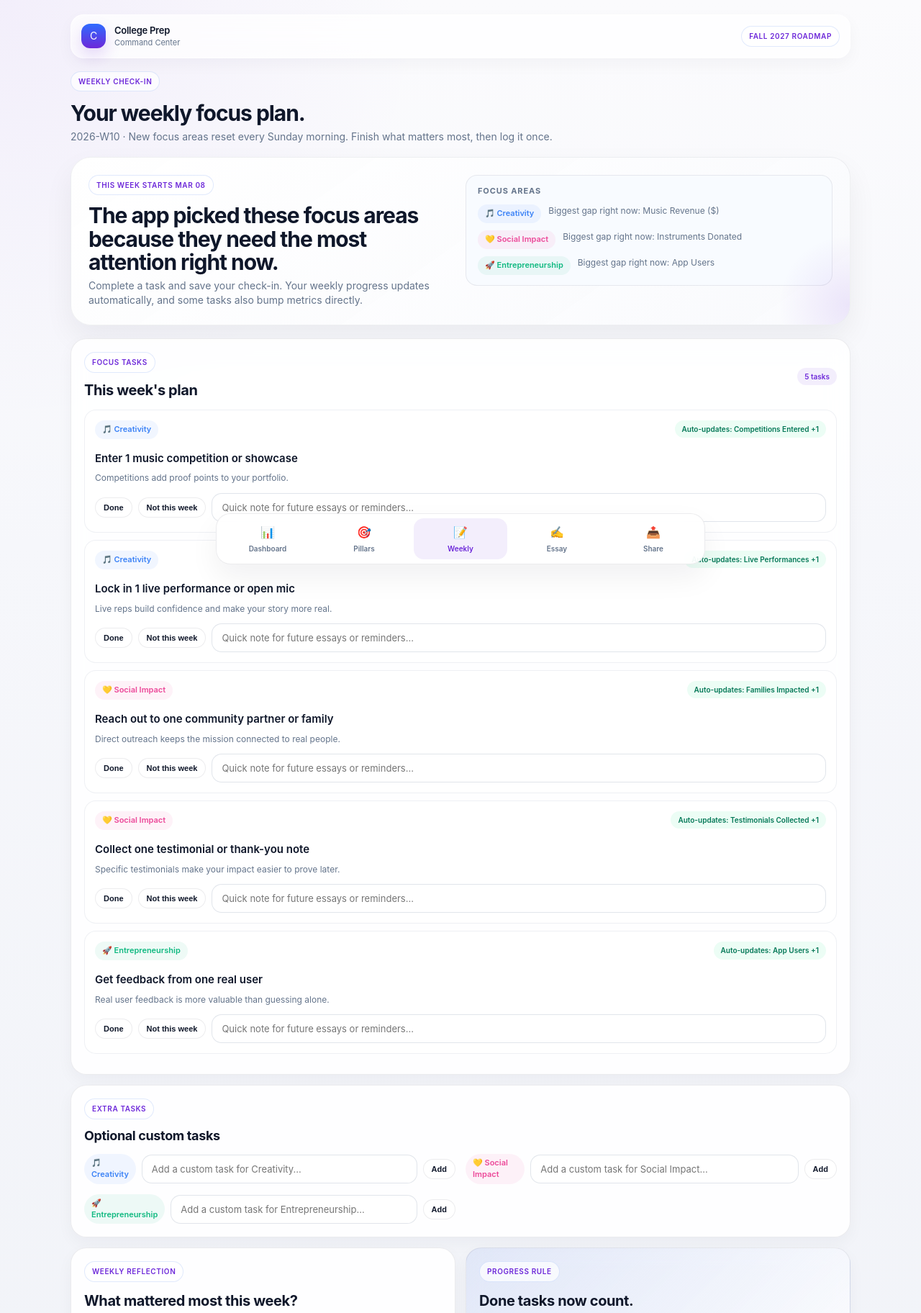
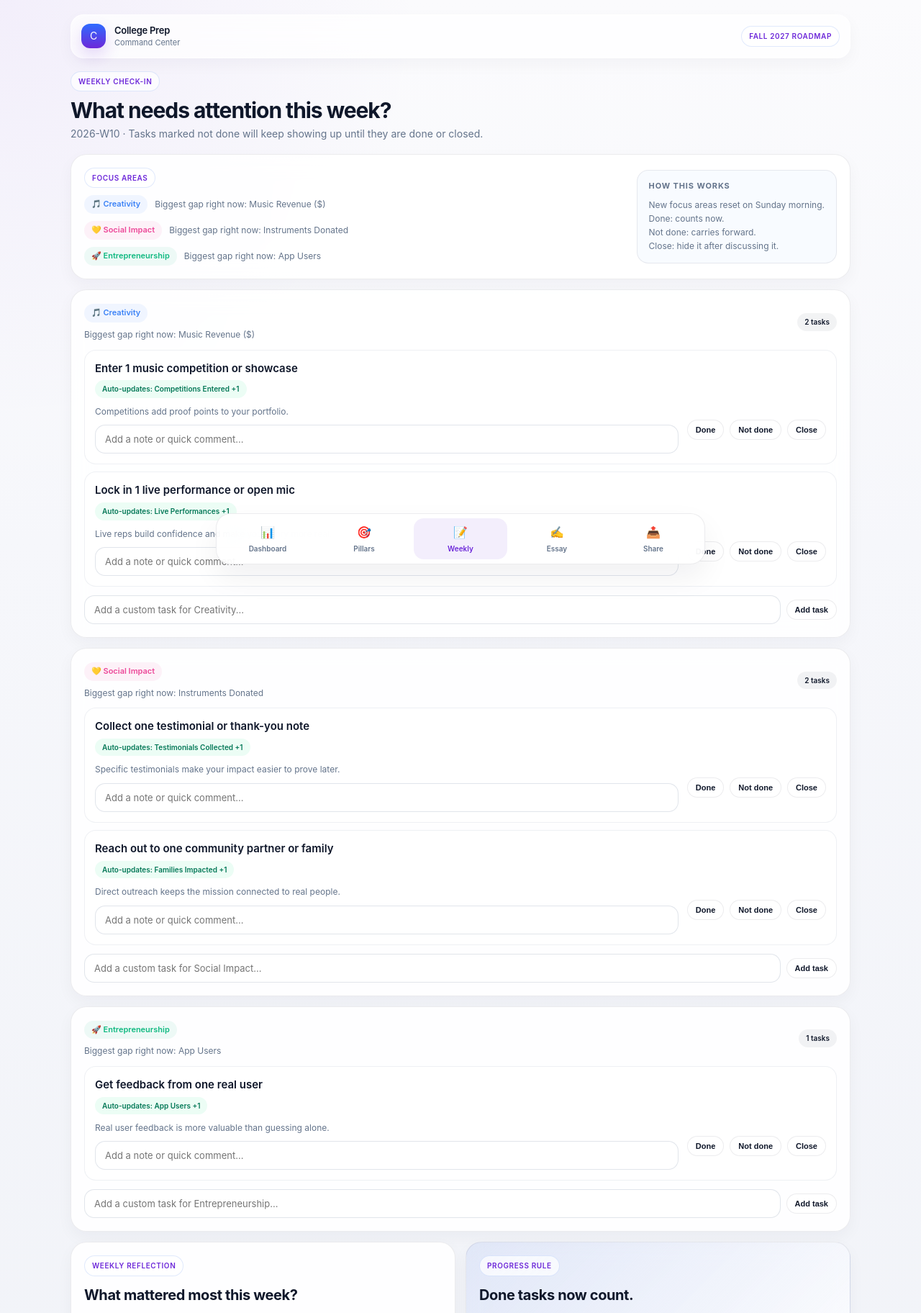
Before and after one commit to tyagapati/NeelCollegePrep, a Flask app: page /weekly in a window 1280 px wide. Shown: the top 1824 px of the page at 72% size. Run offline with Flask 3, Linux system fonts and the light colour scheme; data comes from the database, SQL or seed files in the repository; data that the repository does not hold is empty.

Commit message:
Prioritize track status and carryover tasks
Move the most important progress and attention areas to the top of the app and keep unfinished weekly tasks visible until they are done or explicitly closed.

Made-with: Cursor

```diff
--- a/app.py
+++ b/app.py
@@ -209,6 +209,11 @@ def get_metric_val(db, metric_id):
     r = db.execute("SELECT current_value FROM metrics WHERE id=?", (metric_id,)).fetchone()
     return r["current_value"] if r else 0
 
+def normalize_task_status(status):
+    if status == "skipped":
+        return "not_done"
+    return status or "pending"
+
 def metric_progress(db, metric_id):
     metric = METRIC_LOOKUP[metric_id]
     return pct(get_metric_val(db, metric_id), metric["target"])
@@ -264,9 +269,13 @@ def pillar_attention_score(db, pid):
     )
     activity = recent_activity_score(db, pid)
     activity_gap = 35 if activity is None else (100 - activity)
-    return round(progress_gap + weak_metric_count * 6 + activity_gap * 0.35, 2)
+    carryover_gap = open_carryover_count(db, pid) * 18
+    return round(progress_gap + weak_metric_count * 6 + activity_gap * 0.35 + carryover_gap, 2)
 
 def focus_reason(db, pid):
+    carryover_count = open_carryover_count(db, pid)
+    if carryover_count:
+        return f"{carryover_count} task{'s' if carryover_count != 1 else ''} still open from earlier weeks"
     activity = recent_activity_score(db, pid)
     if activity is not None and activity < 45:
         return "Needs more weekly consistency"
@@ -288,25 +297,148 @@ def format_effect(effect):
     prefix = "+" if effect["amount"] > 0 else ""
     return f"{metric['label']} {prefix}{amount}"
 
+def latest_task_records(db, exclude_week_id=None, limit=12):
+    rows = db.execute(
+        "SELECT week_id, data FROM weekly_logs ORDER BY week_id DESC LIMIT ?",
+        (limit,)
+    ).fetchall()
+    latest = {}
+    for row in rows:
+        if exclude_week_id and row["week_id"] == exclude_week_id:
+            continue
+        data = json.loads(row["data"])
+        for task in data.get("tasks", []):
+            key = task_match_key(task)
+            if key not in latest:
+                latest[key] = {**task, "status": normalize_task_status(task.get("status")), "week_id": row["week_id"]}
+    return latest
+
+def latest_closed_task_ids(db, exclude_week_id=None):
+    latest = latest_task_records(db, exclude_week_id=exclude_week_id)
+    return {
+        task.get("task_id")
+        for task in latest.values()
+        if task.get("task_id") and task.get("status") == "closed"
+    }
+
+def build_task_payload(task_id, pillar_id, label, why, effects=None, custom=False, carryover=False, carryover_week=None):
+    effects = effects or []
+    pillar = PILLAR_LOOKUP[pillar_id]
+    return {
+        "task_id": task_id,
+        "pillar": pillar_id,
+        "pillar_label": pillar["label"],
+        "pillar_icon": pillar["icon"],
+        "pillar_color": pillar["color"],
+        "label": label,
+        "why": why,
+        "effects": effects,
+        "effect_text": ", ".join(format_effect(effect) for effect in effects),
+        "custom": custom,
+        "carryover": carryover,
+        "carryover_week": carryover_week,
+    }
+
+def get_carryover_tasks(db, week_id):
+    latest = latest_task_records(db, exclude_week_id=week_id)
+    carryovers = []
+    for task in latest.values():
+        if task.get("status") != "not_done":
+            continue
+        task_id = task.get("task_id")
+        if task_id in TASK_LOOKUP:
+            lib_task = TASK_LOOKUP[task_id]
+            carryovers.append(build_task_payload(
+                task_id=task_id,
+                pillar_id=lib_task["pillar"],
+                label=lib_task["label"],
+                why=task.get("note") or lib_task["why"],
+                effects=lib_task.get("effects", []),
+                carryover=True,
+                carryover_week=task.get("week_id"),
+            ))
+        elif task_id and task_id.startswith("custom."):
+            custom_id = task_id.split(".", 1)[1]
+            row = db.execute(
+                "SELECT id, pillar, label, active FROM custom_tasks WHERE id=?",
+                (custom_id,)
+            ).fetchone()
+            if row and row["active"]:
+                carryovers.append(build_task_payload(
+                    task_id=task_id,
+                    pillar_id=row["pillar"],
+                    label=row["label"],
+                    why=task.get("note") or "Carry this forward until it is done or closed.",
+                    effects=[],
+                    custom=True,
+                    carryover=True,
+                    carryover_week=task.get("week_id"),
+                ))
+    return carryovers
+
+def open_carryover_count(db, pid, week_id=None):
+    return sum(1 for task in get_carryover_tasks(db, week_id or get_week_id()) if task["pillar"] == pid)
+
+def group_weekly_tasks(focus_pillars, focus_tasks, custom_tasks):
+    task_groups = {}
+    for task in focus_tasks + custom_tasks:
+        if task.get("status") == "closed":
+            continue
+        task_groups.setdefault(task["pillar"], []).append(task)
+
+    ordered_ids = []
+    for pillar in focus_pillars:
+        if pillar["id"] not in ordered_ids:
+            ordered_ids.append(pillar["id"])
+    for pid in task_groups:
+        if pid not in ordered_ids:
+            ordered_ids.append(pid)
+
+    sections = []
+    focus_lookup = {pillar["id"]: pillar for pillar in focus_pillars}
+    for pid in ordered_ids:
+        items = task_groups.get(pid, [])
+        if not items:
+            continue
+        items.sort(key=lambda task: (
+            0 if task.get("carryover") else 1,
+            0 if not task.get("custom") else 1,
+            task["label"].lower(),
+        ))
+        pillar = PILLAR_LOOKUP[pid]
+        sections.append({
+            "id": pid,
+            "label": pillar["label"],
+            "icon": pillar["icon"],
+            "color": pillar["color"],
+            "reason": focus_lookup.get(pid, {}).get("reason", ""),
+            "tasks": items,
+        })
+    return sections
+
 def generate_weekly_plan(db, week_id):
+    carryover_tasks = get_carryover_tasks(db, week_id)
+    closed_task_ids = latest_closed_task_ids(db, exclude_week_id=week_id)
     focus_pillars = sorted(PILLARS, key=lambda p: pillar_attention_score(db, p["id"]), reverse=True)[:3]
     task_slots = [2, 2, 1]
     tasks = []
     for pillar, slots in zip(focus_pillars, task_slots):
-        ranked_tasks = rank_tasks_for_pillar(db, pillar["id"])[:slots]
+        pillar_carryovers = [task for task in carryover_tasks if task["pillar"] == pillar["id"]][:2]
+        tasks.extend(pillar_carryovers)
+        excluded_ids = {task["task_id"] for task in pillar_carryovers} | closed_task_ids
+        ranked_tasks = [
+            task for task in rank_tasks_for_pillar(db, pillar["id"])
+            if f"{pillar['id']}.{task['id']}" not in excluded_ids
+        ][:max(0, slots - len(pillar_carryovers))]
         for task in ranked_tasks:
             task_id = f"{pillar['id']}.{task['id']}"
-            tasks.append({
-                "task_id": task_id,
-                "pillar": pillar["id"],
-                "pillar_label": pillar["label"],
-                "pillar_icon": pillar["icon"],
-                "pillar_color": pillar["color"],
-                "label": task["label"],
-                "why": task["why"],
-                "effects": task.get("effects", []),
-                "effect_text": ", ".join(format_effect(effect) for effect in task.get("effects", [])),
-            })
+            tasks.append(build_task_payload(
+                task_id=task_id,
+                pillar_id=pillar["id"],
+                label=task["label"],
+                why=task["why"],
+                effects=task.get("effects", []),
+            ))
     return {
         "week_id": week_id,
         "week_starts": get_week_start().date().isoformat(),
@@ -319,6 +451,7 @@ def generate_weekly_plan(db, week_id):
                 "icon": pillar["icon"],
                 "color": pillar["color"],
                 "reason": focus_reason(db, pillar["id"]),
+                "carryover_count": open_carryover_count(db, pillar["id"], week_id),
             }
             for pillar in focus_pillars
         ],
@@ -348,7 +481,7 @@ def merge_status(plan_task, saved_tasks):
         if task.get("task_id") == plan_task.get("task_id") or (
             task.get("pillar") == plan_task.get("pillar") and task.get("label") == plan_task.get("label")
         ):
-            status = task.get("status", "pending")
+            status = normalize_task_status(task.get("status"))
             note = task.get("note", "")
             break
     return {
@@ -427,6 +560,13 @@ def maybe_add_essay_notes(db, tasks, recorded_at):
                     (angle["id"], pillar, task["note"], task.get("label", ""), recorded_at)
                 )
 
+def sync_custom_task_closures(db, tasks):
+    for task in tasks:
+        task_id = task.get("task_id", "")
+        if task_id.startswith("custom.") and task.get("status") == "closed":
+            custom_id = task_id.split(".", 1)[1]
+            db.execute("UPDATE custom_tasks SET active=0 WHERE id=?", (custom_id,))
+
 def generate_nudges(db):
     nudges = []
     for p in PILLARS:
@@ -498,11 +638,21 @@ def dashboard():
         pillar_data.append({**p, "progress": prog, "metrics": metrics_list})
     nudges = generate_nudges(db)
     cur_week = get_week_id()
-    has_log = db.execute("SELECT 1 FROM weekly_logs WHERE week_id=?", (cur_week,)).fetchone()
+    log_row = db.execute("SELECT data FROM weekly_logs WHERE week_id=?", (cur_week,)).fetchone()
+    saved_tasks = json.loads(log_row["data"]).get("tasks", []) if log_row else []
+    visible_plan_tasks = [merge_status(task, saved_tasks) for task in weekly_plan.get("tasks", [])]
+    attention_tasks = [
+        task for task in visible_plan_tasks
+        if task.get("status") not in {"done", "closed"} and task.get("carryover")
+    ] or [
+        task for task in visible_plan_tasks
+        if task.get("status") not in {"done", "closed"}
+    ]
     return render_template("dashboard.html",
         momentum=mom, pillars=pillar_data, nudges=nudges,
-        cur_week=cur_week, has_log=bool(has_log), essays=ESSAY_ANGLES,
-        weekly_plan=weekly_plan, reset_label=week_reset_label())
+        cur_week=cur_week, has_log=bool(log_row), essays=ESSAY_ANGLES,
+        weekly_plan=weekly_plan, reset_label=week_reset_label(),
+        attention_tasks=attention_tasks[:4])
 
 @app.route("/pillars")
 @app.route("/pillars/<pillar_id>")
@@ -546,6 +696,7 @@ def weekly():
     saved_tasks = existing_data.get("tasks", []) if existing_data else []
     focus_tasks = [merge_status(task, saved_tasks) for task in weekly_plan.get("tasks", [])]
     custom_tasks = load_custom_tasks(db, saved_tasks)
+    grouped_tasks = group_weekly_tasks(weekly_plan.get("focus_pillars", []), focus_tasks, custom_tasks)
     past_logs = db.execute("SELECT week_id, data FROM weekly_logs ORDER BY logged_at DESC LIMIT 8").fetchall()
     past = []
     for l in past_logs:
@@ -561,6 +712,7 @@ def weekly():
         weekly_plan=weekly_plan,
         focus_tasks=focus_tasks,
         custom_tasks=custom_tasks,
+        grouped_tasks=grouped_tasks,
         reset_label=week_reset_label(),
         reflection=(existing_data or {}).get("reflection", "")
     )
@@ -574,6 +726,7 @@ def save_weekly():
     existing = db.execute("SELECT data FROM weekly_logs WHERE week_id=?", (wid,)).fetchone()
     old_data = json.loads(existing["data"]) if existing else {"tasks": [], "reflection": ""}
     apply_task_effects(db, wid, old_data.get("tasks", []), data.get("tasks", []), now)
+    sync_custom_task_closures(db, data.get("tasks", []))
     payload = json.dumps(data)
     if existing:
         db.execute("UPDATE weekly_logs SET data=?, logged_at=? WHERE week_id=?", (payload, now, wid))
--- a/templates/base.html
+++ b/templates/base.html
@@ -198,6 +198,7 @@
     .btn-sm { padding: 7px 11px; font-size: 11px; }
     .btn-done { background: #ecfdf5; color: #047857; border-color: rgba(16,185,129,0.18); }
     .btn-skip { background: #fffbeb; color: #b45309; border-color: rgba(245,158,11,0.22); }
+    .btn-closed { background: #eef2f7; color: #475569; border-color: rgba(148,163,184,0.24); }
     .badge {
       display: inline-flex;
       align-items: center;
@@ -254,6 +255,12 @@
     }
     .task-label { font-size: 13px; font-weight: 500; margin-bottom: 8px; color: var(--text-soft); }
     .task-actions { display: flex; gap: 8px; flex-wrap: wrap; align-items: center; }
+    .task-grid {
+      display: grid;
+      grid-template-columns: minmax(0, 1fr) auto;
+      gap: 12px;
+      align-items: center;
+    }
     .nudge {
       padding: 14px 16px;
       border-radius: 16px;
@@ -431,6 +438,7 @@
       .metric-row { grid-template-columns: 1fr; }
       .metric-val { text-align: left; }
       .top-nav-inner { padding: 10px 12px; }
+      .task-grid { grid-template-columns: 1fr; }
     }
     @media (max-width: 640px) {
       body { padding-bottom: 102px; }
--- a/templates/weekly.html
+++ b/templates/weekly.html
@@ -4,27 +4,36 @@
 <div class="page-header">
   <div>
     <div class="eyebrow">Weekly check-in</div>
-    <h1 class="section-title" style="margin-top:14px;">Your weekly focus plan.</h1>
-    <div class="section-sub">{{ cur_week }} · New focus areas reset every Sunday morning. Finish what matters most, then log it once.</div>
+    <h1 class="section-title" style="margin-top:10px;">What needs attention this week?</h1>
+    <div class="section-sub">{{ cur_week }} · Tasks marked not done will keep showing up until they are done or closed.</div>
   </div>
 </div>
 
-<div class="hero-card">
-  <div class="grid-2">
+<div class="card">
+  <div class="task-grid">
     <div>
-      <div class="eyebrow" style="margin-bottom:12px;">This week starts {{ reset_label }}</div>
-      <h2 class="section-title" style="max-width:520px;">The app picked these focus areas because they need the most attention right now.</h2>
-      <div class="section-sub">Complete a task and save your check-in. Your weekly progress updates automatically, and some tasks also bump metrics directly.</div>
-    </div>
-    <div class="surface-note" style="align-self:start;">
-      <strong style="font-size:11px;color:var(--muted);text-transform:uppercase;letter-spacing:0.08em;">Focus areas</strong>
-      <div class="stack-sm" style="margin-top:10px;">
+      <div class="eyebrow" style="margin-bottom:10px;">Focus areas</div>
+      <div class="stack-sm">
         {% for pillar in weekly_plan.focus_pillars %}
         <div style="display:flex;gap:10px;align-items:flex-start;">
           <span class="pillar-tag" style="background:{{ pillar.color }}12;color:{{ pillar.color }};">{{ pillar.icon }} {{ pillar.label }}</span>
-          <span style="font-size:12px;color:var(--muted);">{{ pillar.reason }}</span>
+          <span style="font-size:12px;color:var(--muted);padding-top:4px;">
+            {{ pillar.reason }}
+            {% if pillar.carryover_count %}
+            <strong style="color:var(--text);"> · {{ pillar.carryover_count }} carryover</strong>
+            {% endif %}
+          </span>
         </div>
         {% endfor %}
+      </div>
+    </div>
+    <div class="surface-note">
+      <strong style="font-size:11px;color:var(--muted);text-transform:uppercase;letter-spacing:0.08em;">How this works</strong>
+      <div style="font-size:12px;color:var(--muted);line-height:1.6;margin-top:8px;">
+        New focus areas reset on Sunday morning.
+        <br>Done: counts now.
+        <br>Not done: carries forward.
+        <br>Close: hide it after discussing it.
       </div>
     </div>
   </div>
@@ -37,83 +46,61 @@
 </div>
 {% endif %}
 
+{% for group in grouped_tasks %}
 <div class="card">
   <div style="display:flex;justify-content:space-between;align-items:center;gap:12px;flex-wrap:wrap;margin-bottom:12px;">
     <div>
-      <div class="eyebrow" style="margin-bottom:10px;">Focus tasks</div>
-      <h3 style="margin:0;font-size:20px;font-weight:700;letter-spacing:-0.02em;">This week&apos;s plan</h3>
+      <span class="pillar-tag" style="background:{{ group.color }}12;color:{{ group.color }};">{{ group.icon }} {{ group.label }}</span>
+      {% if group.reason %}
+      <div style="font-size:12px;color:var(--muted);margin-top:8px;">{{ group.reason }}</div>
+      {% endif %}
     </div>
-    <div class="badge" style="background:rgba(109,40,217,0.08);color:var(--blue);">{{ focus_tasks|length }} tasks</div>
+    <div class="badge" style="background:rgba(15,23,42,0.05);color:var(--text);">{{ group.tasks|length }} tasks</div>
   </div>
-  <div class="stack-sm">
-    {% for t in focus_tasks %}
-    <div class="task-item weekly-task-item" id="task-{{ loop.index0 }}" data-task-id="{{ t.task_id }}" data-pillar="{{ t.pillar }}" data-label="{{ t.label }}">
-      <div class="task-label">
-        <div style="display:flex;justify-content:space-between;gap:10px;align-items:flex-start;flex-wrap:wrap;">
+  <div class="stack-sm" style="margin-bottom:12px;">
+    {% for t in group.tasks %}
+    <div class="task-item weekly-task-item" data-task-id="{{ t.task_id }}" data-pillar="{{ t.pillar }}" data-label="{{ t.label }}">
+      <div style="display:flex;justify-content:space-between;gap:10px;align-items:flex-start;flex-wrap:wrap;margin-bottom:10px;">
         <div>
-            <span class="pillar-tag" style="background:{{ t.pillar_color }}12;color:{{ t.pillar_color }};margin-bottom:8px;">{{ t.pillar_icon }} {{ t.pillar_label }}</span>
-            <div style="font-size:15px;font-weight:600;color:var(--text);margin-top:8px;">{{ t.label }}</div>
-          </div>
+          <div style="font-size:15px;font-weight:600;color:var(--text);">{{ t.label }}</div>
+          <div style="font-size:12px;color:var(--muted);margin-top:6px;">
+            {% if t.carryover %}
+            <span class="badge" style="background:#fff7ed;color:#c2410c;margin-right:8px;">Carryover from {{ t.carryover_week }}</span>
+            {% endif %}
+            {% if t.custom %}
+            <span class="badge" style="background:#eef2ff;color:#4338ca;margin-right:8px;">Custom</span>
+            {% endif %}
             {% if t.effect_text %}
             <span class="badge" style="background:#ecfdf5;color:#047857;">Auto-updates: {{ t.effect_text }}</span>
             {% endif %}
           </div>
         </div>
-      <div style="font-size:12px;color:var(--muted);margin-bottom:12px;">{{ t.why }}</div>
-      <div class="task-actions">
+      </div>
+      <div class="task-grid">
+        <div>
+          <div style="font-size:12px;color:var(--muted);margin-bottom:10px;">{{ t.why }}</div>
+          <input type="text" placeholder="Add a note or quick comment..."
+                 value="{{ t.note }}" class="task-note"
+                 data-task-id="{{ t.task_id }}">
+        </div>
+        <div class="task-actions" style="justify-content:flex-end;">
           <button class="btn btn-sm {% if t.status == 'done' %}btn-done{% endif %}"
                   onclick="setStatus(this, '{{ t.task_id }}', 'done')">Done</button>
-        <button class="btn btn-sm {% if t.status == 'skipped' %}btn-skip{% endif %}"
-                onclick="setStatus(this, '{{ t.task_id }}', 'skipped')">Not this week</button>
-        <input type="text" placeholder="Quick note for future essays or reminders..."
-               value="{{ t.note }}" class="task-note"
-               style="flex:1;min-width:220px;"
-               data-task-id="{{ t.task_id }}">
+          <button class="btn btn-sm {% if t.status == 'not_done' %}btn-skip{% endif %}"
+                  onclick="setStatus(this, '{{ t.task_id }}', 'not_done')">Not done</button>
+          <button class="btn btn-sm {% if t.status == 'closed' %}btn-closed{% endif %}"
+                  onclick="setStatus(this, '{{ t.task_id }}', 'closed')">Close</button>
+        </div>
       </div>
     </div>
     {% endfor %}
   </div>
-</div>
-
-<div class="card">
-  <div style="display:flex;justify-content:space-between;align-items:center;gap:12px;flex-wrap:wrap;margin-bottom:12px;">
-    <div>
-      <div class="eyebrow" style="margin-bottom:10px;">Extra tasks</div>
-      <h3 style="margin:0;font-size:18px;font-weight:700;letter-spacing:-0.02em;">Optional custom tasks</h3>
-    </div>
-  </div>
-  {% if custom_tasks %}
-  <div class="stack-sm" style="margin-bottom:12px;">
-    {% for t in custom_tasks %}
-    <div class="task-item weekly-task-item" data-task-id="{{ t.task_id }}" data-pillar="{{ t.pillar }}" data-label="{{ t.label }}">
-      <div class="task-label">
-        <span class="pillar-tag" style="background:{{ t.pillar_color }}12;color:{{ t.pillar_color }};">{{ t.pillar_icon }} {{ t.pillar_label }}</span>
-        <div style="font-size:14px;font-weight:600;color:var(--text);margin-top:8px;">{{ t.label }}</div>
-      </div>
-      <div class="task-actions">
-        <button class="btn btn-sm {% if t.status == 'done' %}btn-done{% endif %}"
-                onclick="setStatus(this, '{{ t.task_id }}', 'done')">Done</button>
-        <button class="btn btn-sm {% if t.status == 'skipped' %}btn-skip{% endif %}"
-                onclick="setStatus(this, '{{ t.task_id }}', 'skipped')">Not this week</button>
-        <input type="text" placeholder="Quick note..."
-               value="{{ t.note }}" class="task-note"
-               style="flex:1;min-width:220px;"
-               data-task-id="{{ t.task_id }}">
+  <div style="display:flex;gap:8px;align-items:center;flex-wrap:wrap;">
+    <input type="text" placeholder="Add a custom task for {{ group.label }}..." id="custom-{{ group.id }}" style="min-width:260px;flex:1;">
+    <button class="btn btn-sm" onclick="addCustom('{{ group.id }}')">Add task</button>
   </div>
 </div>
 {% endfor %}
-  </div>
-  {% endif %}
-  <div class="grid-2">
-    {% for pillar in weekly_plan.focus_pillars %}
-    <div style="display:flex;gap:8px;align-items:center;">
-      <span class="pillar-tag" style="background:{{ pillar.color }}12;color:{{ pillar.color }};">{{ pillar.icon }} {{ pillar.label }}</span>
-      <input type="text" placeholder="Add a custom task for {{ pillar.label }}..." id="custom-{{ pillar.id }}">
-      <button class="btn btn-sm" onclick="addCustom('{{ pillar.id }}')">Add</button>
-    </div>
-    {% endfor %}
-  </div>
-</div>
 
 <div class="grid-2">
   <div class="card">
@@ -165,7 +152,8 @@
     taskStates[key] = status;
     const parent = btn.parentElement;
     parent.querySelectorAll('.btn').forEach(b => b.className = 'btn btn-sm');
-    btn.className = 'btn btn-sm ' + (status === 'done' ? 'btn-done' : 'btn-skip');
+    const cls = status === 'done' ? 'btn-done' : (status === 'not_done' ? 'btn-skip' : 'btn-closed');
+    btn.className = 'btn btn-sm ' + cls;
   }
 
   async function addCustom(pillar) {
@@ -209,7 +197,13 @@
   document.querySelectorAll('.btn-skip').forEach(btn => {
     const item = btn.closest('.weekly-task-item');
     if (item) {
-      taskStates[item.dataset.taskId] = 'skipped';
+      taskStates[item.dataset.taskId] = 'not_done';
+    }
+  });
+  document.querySelectorAll('.btn-closed').forEach(btn => {
+    const item = btn.closest('.weekly-task-item');
+    if (item) {
+      taskStates[item.dataset.taskId] = 'closed';
     }
   });
 </script>
```
Also changed, not shown: templates/dashboard.html (+48 -80 lines). Lines whose indentation alone changed are shown as unchanged.
